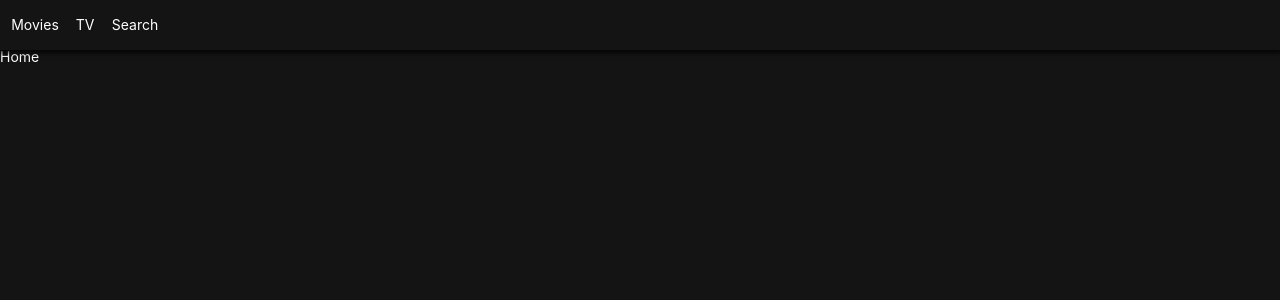
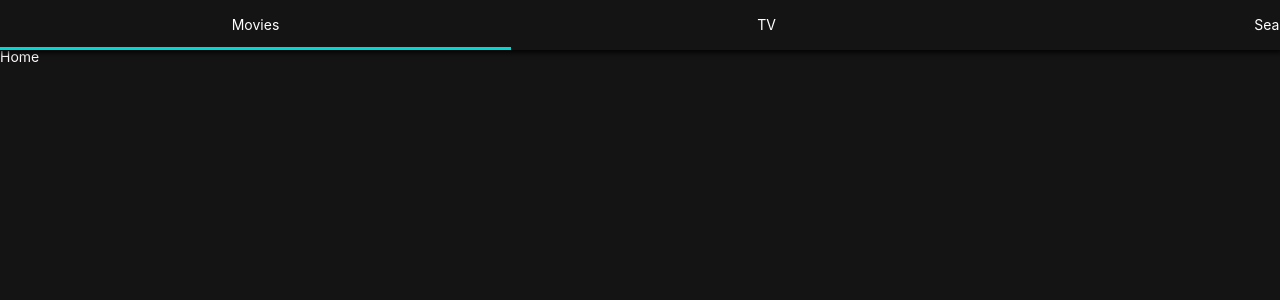
Before and after one commit to seongsamin01/Movie-Search_Web_2021_ReactJS, a React (Create React App) app: page / in a window 1280 px wide. Shown: the top 300 px of the page. Built offline with nearby package versions, Linux system fonts and the light colour scheme.

Commit message:
Update Header.js
SC 안에서는 props를 줄 수 있음.
withRouter는 기본적으로 다른 Router를 감싸는 기능을 함
결국 withRouter는 props를 사용하기 위함임.
그렇다면 props는 왜 사용하려는 거냐? 페이지 위치를 파악하게 해서 색깔 넣어주려고

```diff
--- a/src/Components/Header.js
+++ b/src/Components/Header.js
@@ -1,5 +1,5 @@
 import React from "react";
-import { Link } from "react-router-dom";
+import { Link, withRouter } from "react-router-dom";
 import styled from "styled-components";
 
 const Header = styled.header`
@@ -11,7 +11,6 @@
     height: 50px;
     display: flex;
     align-items: center;
-    padding: 0px 10px;
     background-color: rgba(20, 20, 20, 0.8);
     z-index: 10;
     box-shadow: 0px 1px 5px 2px rgba(0, 0, 0, 0.8);
@@ -23,9 +22,13 @@
 `;
 
 const Item = styled.li`
-    width: 50px;
+    width: 100px;
     height: 50px;
     text-align: center;
+    border-bottom: 3px solid
+        ${props => (props.current ? "#00d8d6" : "transparent")};
+    transition: border-bottom 0.2s ease-in-out;
+    padding: 0 255.5px;
 `;
 
 const SLink = styled(Link)`
@@ -36,18 +39,18 @@
 `;
 
 
-export default () => (
+export default withRouter(({ location: { pathname }}) => (
     <Header>
         <List>
-            <Item>
+            <Item current={pathname === "/"} >
                 <SLink to="/">Movies</SLink>
             </Item>
-            <Item>
+            <Item current={pathname === "/tv"} >
                 <SLink to="/tv">TV</SLink>
             </Item>
-            <Item>
+            <Item current={pathname === "/search"} >
                 <SLink to="/search">Search</SLink>
             </Item>
         </List>
     </Header>
-);
+));
```
